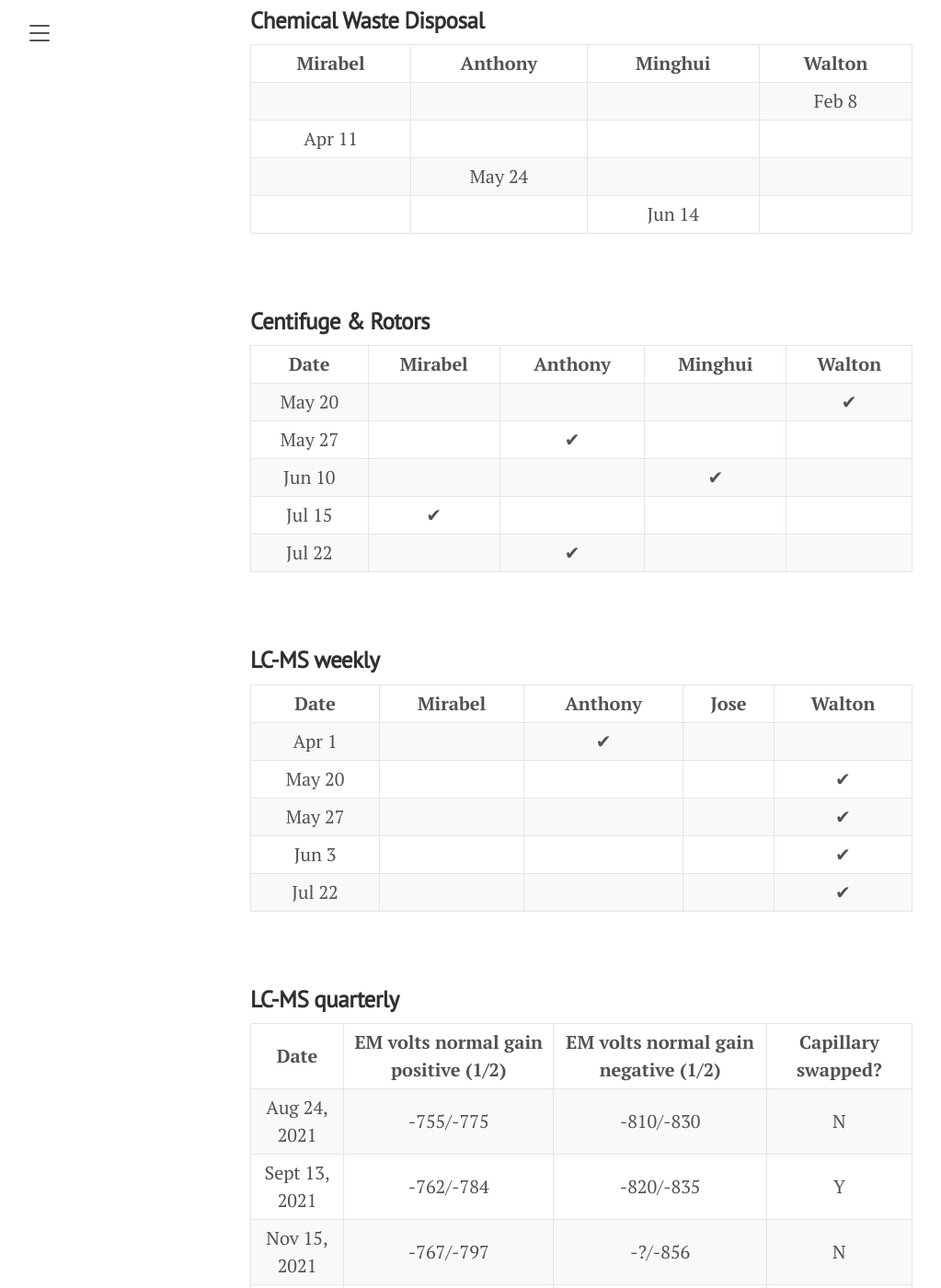
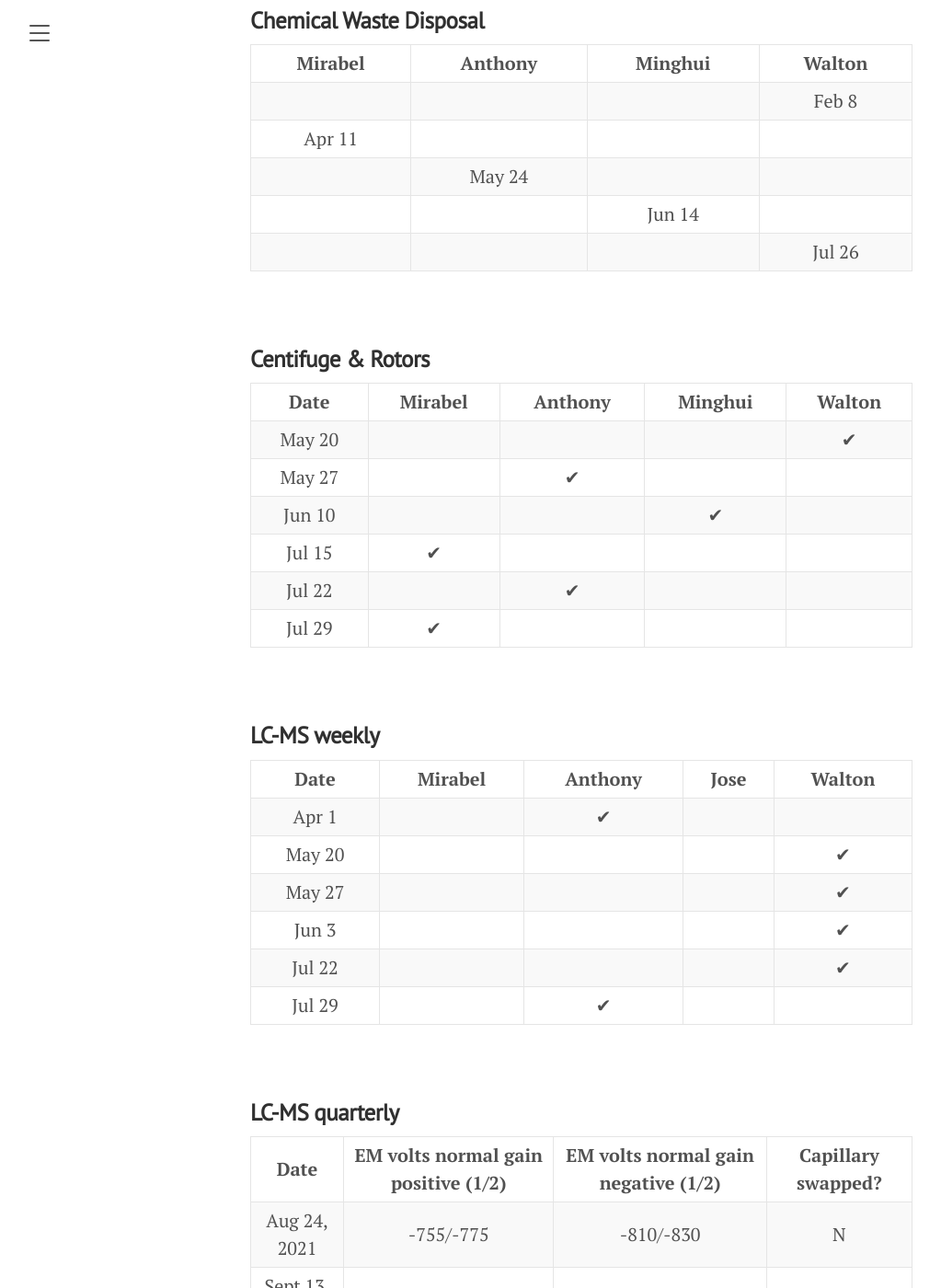
Before and after one commit to horsmanlab/horsmanlab.github.io, a Jekyll site: the page built from duties.md, in a window 1280 px wide and 1400 px high, scrolled down 2609 px. Shown: the whole window at 92% size, without its empty margins (8-1031 px from the left). Built offline with Jekyll 4.4.1, drawn with Linux system fonts in a browser that asks for light colours.

Commit message:
Jul 29 update

```diff
--- a/duties.md
+++ b/duties.md
@@ -197,6 +197,12 @@ title: Duties
       <td align="center">Jun 14</td>
       <td align="center"></td>
     </tr>
+    <tr>
+      <td align="center"></td>
+      <td align="center"></td>
+      <td align="center"></td>
+      <td align="center">Jul 26</td>
+    </tr>
     </tbody>
   </table>
 <br/>
@@ -246,6 +252,13 @@ title: Duties
       <td align="center">Jul 22</td>
       <td align="center"></td>
       <td align="center">&#x2714;</td>
+      <td align="center"></td>
+      <td align="center"></td>
+    </tr>
+    <tr>
+      <td align="center">Jul 29</td>
+      <td align="center">&#x2714;</td>
+      <td align="center"></td>
       <td align="center"></td>
       <td align="center"></td>
     </tr>
@@ -301,6 +314,13 @@ title: Duties
     <td align="center"></td>
     <td align="center">&#x2714;</td>
   </tr>
+  <tr>
+  <td align="center">Jul 29</td>
+  <td align="center"></td>
+  <td align="center">&#x2714;</td>
+  <td align="center"></td>
+  <td align="center"></td>
+</tr>
     </tbody>
   </table>
 <br/>
```
Also changed, not shown: 3 other files.
